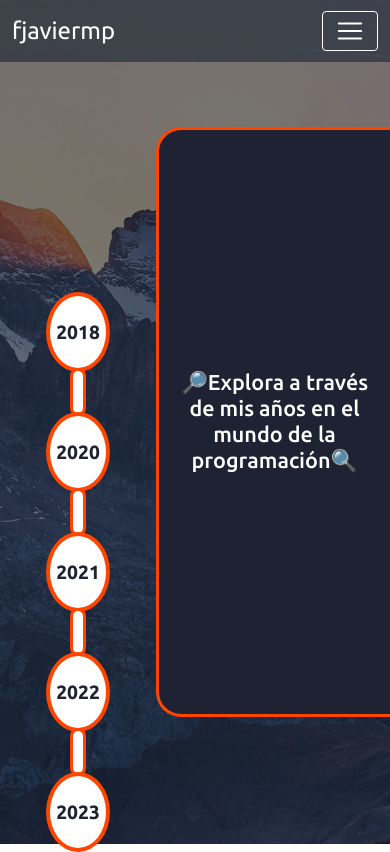
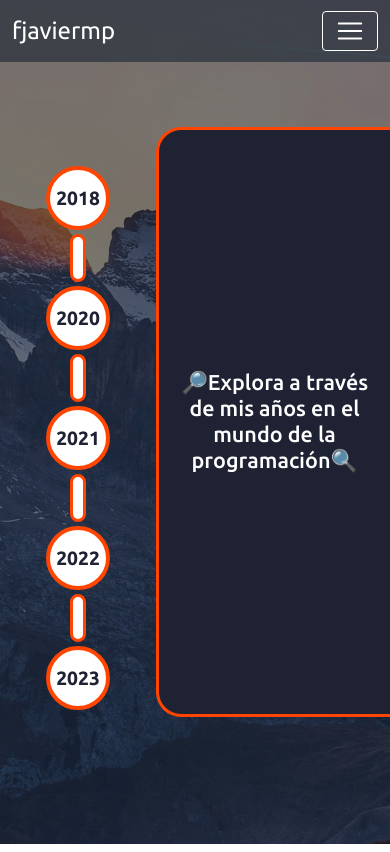
Before and after one commit to fjaviermp/fjaviermp.github.io, a Vue app: page /experiencia in a window 390 px wide. Built offline with nearby package versions, Linux system fonts and the light colour scheme.

Commit message:
Arreglo responsive para moviles pequeños en experiencias

```diff
--- a/src/components/JobsComponents/ExperienceTile.vue
+++ b/src/components/JobsComponents/ExperienceTile.vue
@@ -97,15 +97,21 @@
             75% { transform: translateX(-20px) }
             100% { transform: translateX(0px) }
         }
-        @media only screen and (max-width: 680px){
-            #experiencias{
+    }
+    @media only screen and (max-width: 680px){
+            div#experiencias{
+                display: flex;
                 justify-content: center;
+                align-items: center;
+                margin-top: 2em;
             }
-            .experienceTile{
+            .experienceTile, .experiencePoint{
                 width: 4em;
                 height: 4em;
                 margin: 0;
             }
+            .experienceRoad.roadPair{
+                height: 3em;
+            }
         }
-    }
 </style>
```
